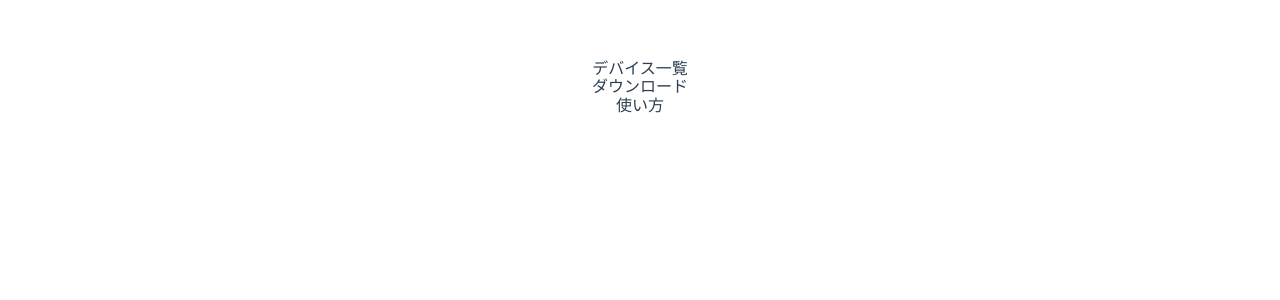
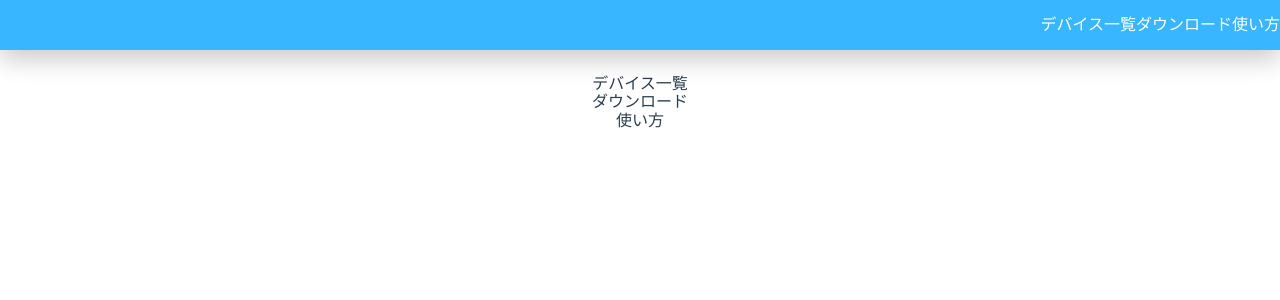
Before and after one commit to RikitoNoto/silkroad.github.io, a Vue app: page / in a window 1280 px wide. Shown: the top 300 px of the page. Built offline with nearby package versions, Linux system fonts and the light colour scheme.

Commit message:
create header base

```diff
--- a/src/App.vue
+++ b/src/App.vue
@@ -1,7 +1,22 @@
 <template>
-  <Devices></Devices>
-  <Downloads></Downloads>
-  <HowTo></HowTo>
+  <header class="header">
+    <nav class="header__nav">
+      <a class="header__nav__button">
+        デバイス一覧
+      </a>
+      <a class="header__nav__button">
+        ダウンロード
+      </a>
+      <a class="header__nav__button">
+        使い方
+      </a>
+    </nav>
+  </header>
+  <div class="main">
+    <Devices></Devices>
+    <Downloads></Downloads>
+    <HowTo></HowTo>
+  </div>
 </template>
 
 <script>
@@ -26,6 +41,41 @@ export default {
   -moz-osx-font-smoothing: grayscale;
   text-align: center;
   color: #2c3e50;
-  margin-top: 60px;
+  --main_color1: #38B6FF;
+  --main_color2: #7ED957;
+}
+
+.header {
+  position: relative;
+  height: 50px;
+  width: 100vw;
+  margin-bottom: 25px;
+  z-index: 0;
+  &::after {
+    content: "";
+    display: block;
+    position: absolute;
+    height: 100%;
+    width: 100%;
+    top: 0;
+    left: 0;
+    background-color: var(--main_color1);
+    box-shadow: 0 10px 25px 0 rgba(0, 0, 0, .2);
+  }
+
+  &__nav {
+    display: flex;
+    align-items: center;
+    justify-content: right;
+    height: 100%;
+    width: 100%;
+    text-align: right;
+    position: relative;
+    &__button {
+      position: inherit;
+      color: white;
+      z-index: 1;
+    }
+  }
 }
 </style>
```
